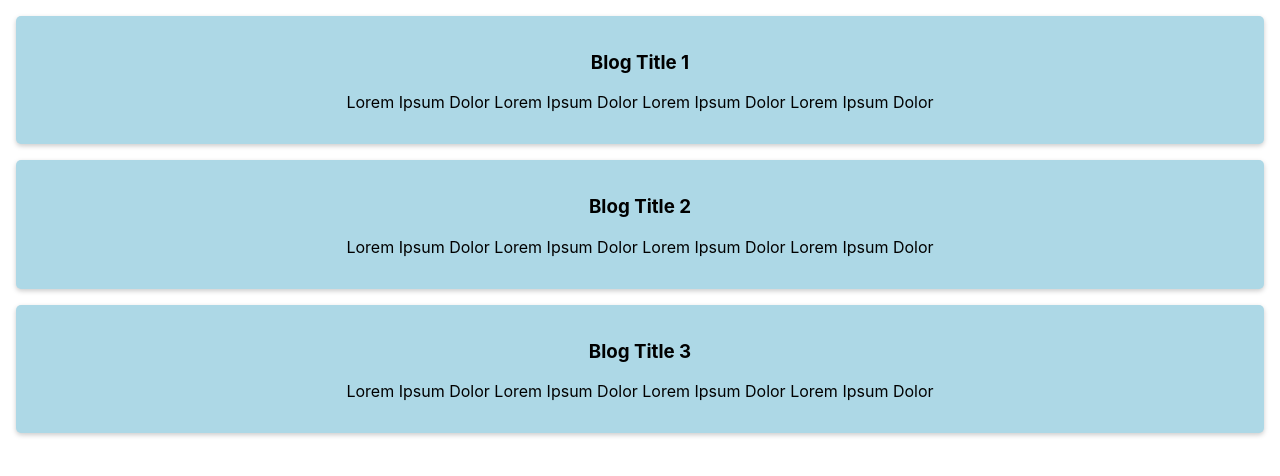
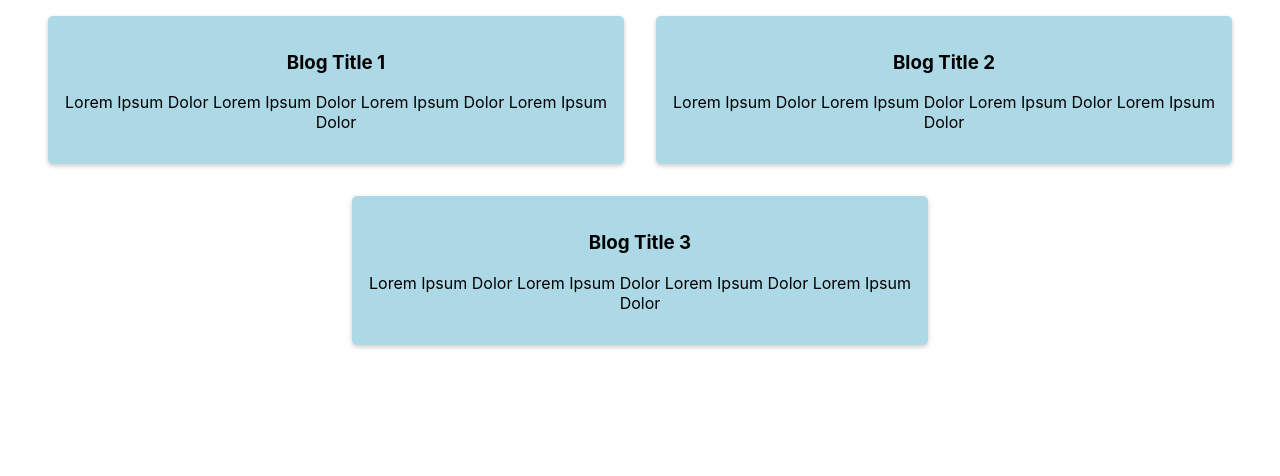
Before and after one commit to MamadTaheri/React-Jupiter-Team, a React (Create React App) app: page / in a window 1280 px wide. Shown: the top 476 px of the page. Built offline with nearby package versions, Linux system fonts and the light colour scheme.

Commit message:
Make components responsive

```diff
--- a/src/BlogCard.module.css
+++ b/src/BlogCard.module.css
@@ -6,3 +6,10 @@
     box-shadow: 0 2px 5px #ccc;
     background-color: lightblue;
 }
+
+@media (min-width: 992px) {
+    .NewBlogCard {
+        width: 45%;
+        display: inline-block;
+    }
+}
```
